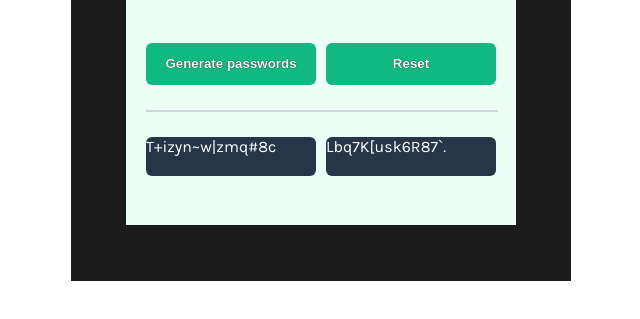
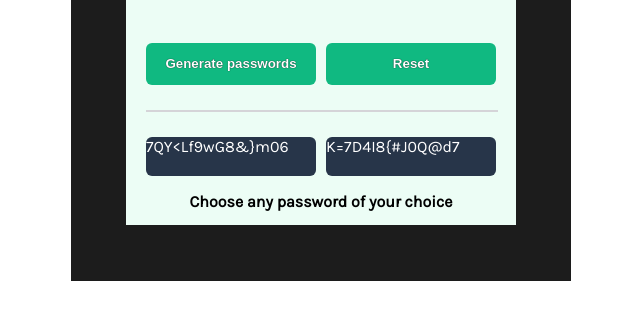
Before and after one commit to f8makinde/Password-Generator, a plain HTML site: page index.html in a window 1280 px wide. Both pictures are taken after a click on the button "Generate passwords". Shown: the part 227-546 px from the top of the page, without its empty margins (319-959 px from the left). Drawn offline with Linux system fonts and the light colour scheme; a web font is replaced by a local one.

Commit message:
bug fixed

```diff
--- a/index.html
+++ b/index.html
@@ -31,6 +31,9 @@
             <div id="first-psw"></div>
             <div id="second-psw"></div>
          </div>
+         <div>
+            <p style="color: black; text-align: center; font-weight: bolder;" >Choose any password of your choice</p>
+         </div>
      </div>
     </div>
     <script src="index.js"></script>
--- a/index.js
+++ b/index.js
@@ -4,16 +4,29 @@ const characters = ["A","B","C","D","E","F","G","H","I","J","K","L","M","N","O"
 let firstPswEl = document.getElementById("first-psw");
 let secondPswEl = document.getElementById("second-psw")
 
+let randomOne;
+
+
+function pass(){
+let str = ''
+for(let i = 0; i<15; i++){
+ randomOne=  Math.floor(Math.random() * characters.length);
+  str += characters[randomOne]
+
+}
+return str
+
+}
+
 
   function psw(){
-    for(let i = 1; i <= 15; i++){
-        let randomOne = Math.floor(Math.random() * characters.length);
-        let randomTwo = Math.floor(Math.random() * characters.length);
-          firstPswEl.textContent += characters[randomOne];
-      secondPswEl.textContent += characters[randomTwo];
-      }
 
-}
+          firstPswEl.textContent = pass();
+          secondPswEl.textContent = pass()
+
+        }
+
+
 
 
 
```
Also changed, not shown: index.css (line endings or trailing spaces).
